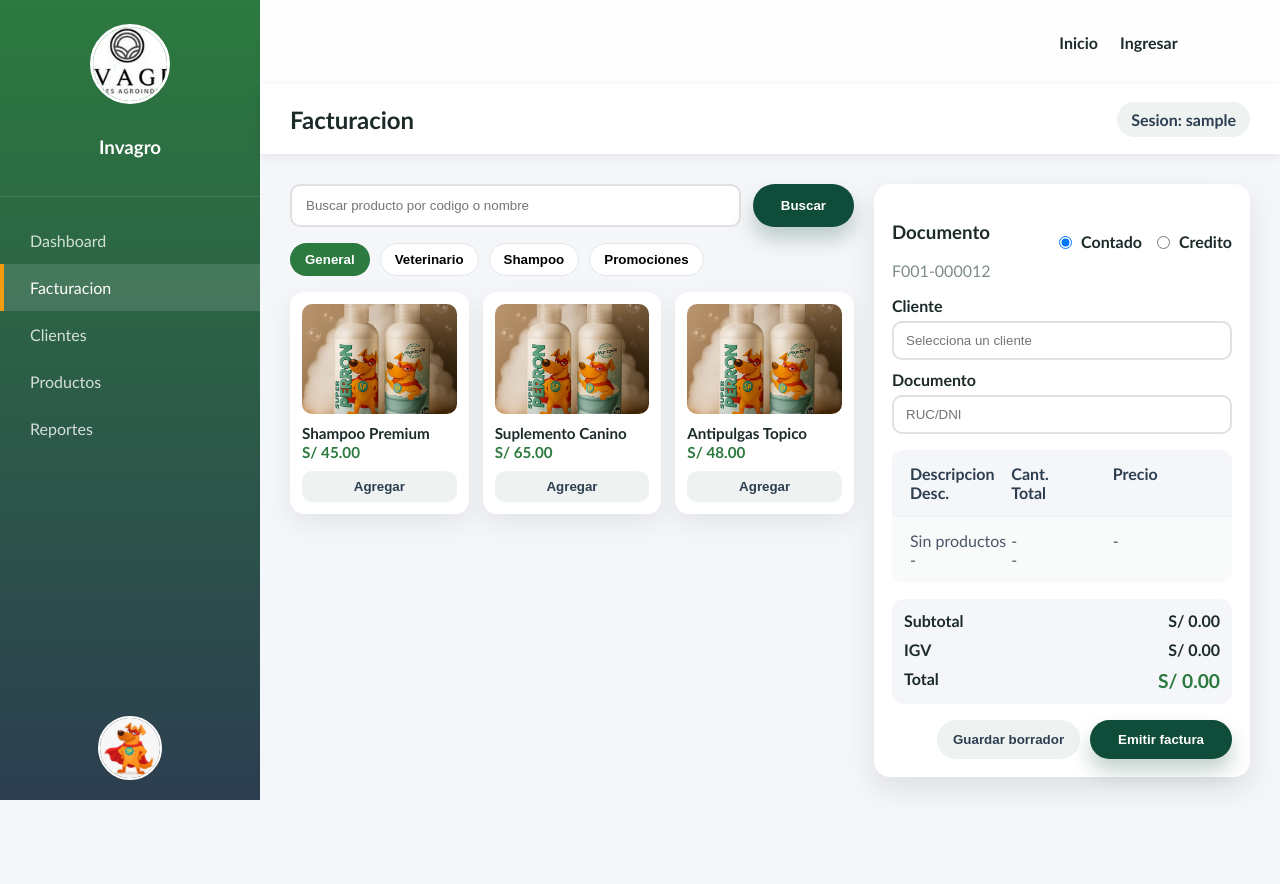
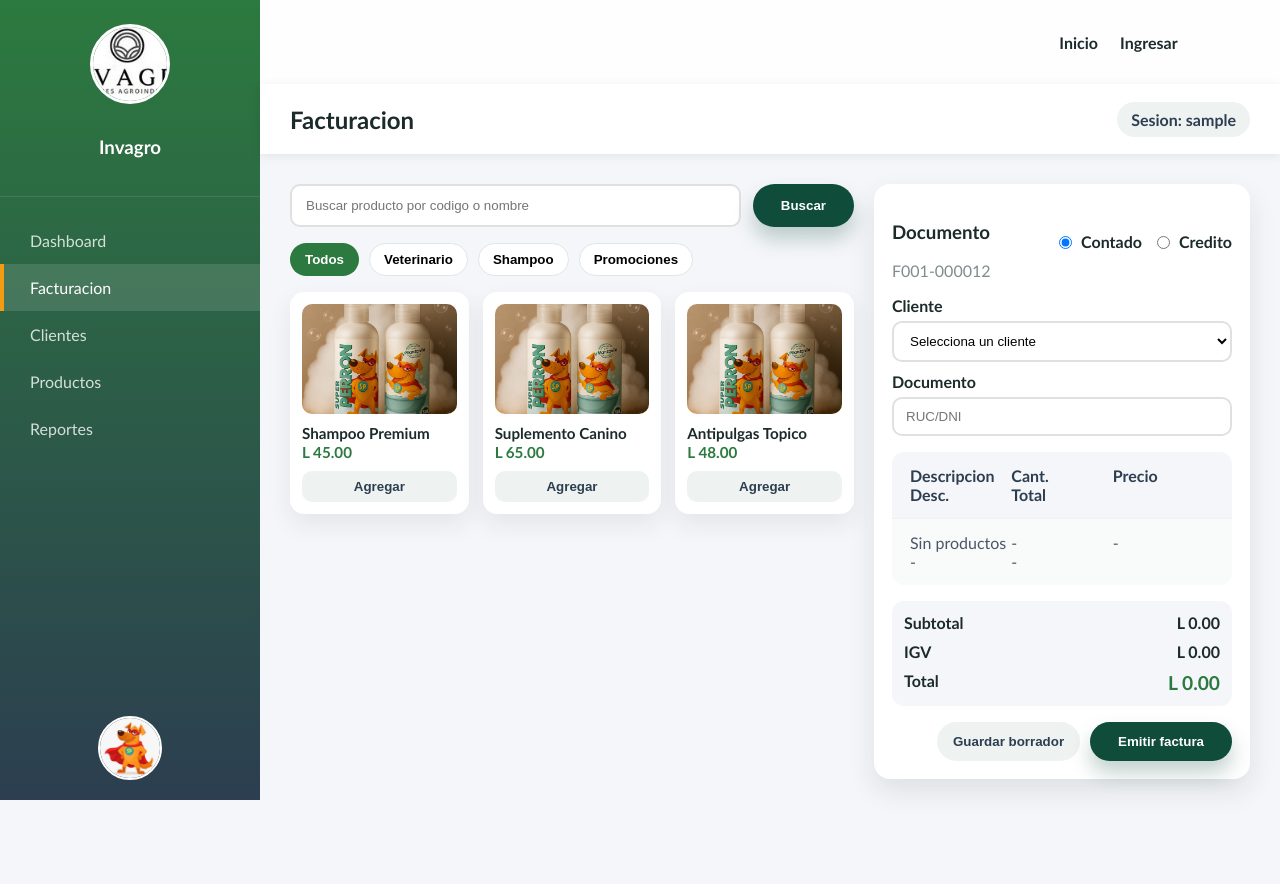
Before and after one commit to Luisfer8904/Sistema-de-facturacion-Invagro, a Flask app: page /facturacion in a window 1280 px wide. Run offline with Flask 3, Linux system fonts and the light colour scheme; the visitor is signed in with stand-in values (Sample User, id 1); parts of the project's set-up code (start-up, migrations or seed data) failed here and were passed over.

Commit message:
Ajustar facturacion a lempiras y clientes

```diff
--- a/backend/app.py
+++ b/backend/app.py
@@ -110,7 +110,12 @@ def create_app():
         if not session.get("user"):
             return redirect(url_for("login"))
 
-        return render_template("facturacion.html", user=session["user"])
+        clientes_list = Cliente.query.order_by(Cliente.nombre.asc()).all()
+        return render_template(
+            "facturacion.html",
+            user=session["user"],
+            clientes=clientes_list,
+        )
 
     @app.route("/productos", methods=["GET", "POST"])
     def productos():
--- a/backend/static/css/styles.css
+++ b/backend/static/css/styles.css
@@ -876,6 +876,14 @@ body {
   border: 2px solid #e0e0e0;
 }
 
+.pos-client select {
+  width: 100%;
+  padding: 10px 12px;
+  border-radius: 10px;
+  border: 2px solid #e0e0e0;
+  background: #ffffff;
+}
+
 .pos-table {
   background: #f9fbfa;
   border-radius: 12px;
--- a/backend/templates/facturacion.html
+++ b/backend/templates/facturacion.html
@@ -38,7 +38,7 @@
           </div>
 
           <div class="pos-tabs">
-            <button class="tab active">General</button>
+            <button class="tab active">Todos</button>
             <button class="tab">Veterinario</button>
             <button class="tab">Shampoo</button>
             <button class="tab">Promociones</button>
@@ -49,7 +49,7 @@
               <img src="/static/assets/shampoo.jpeg" alt="Shampoo" />
               <div>
                 <h4>Shampoo Premium</h4>
-                <span>S/ 45.00</span>
+                <span>L 45.00</span>
               </div>
               <button>Agregar</button>
             </article>
@@ -57,7 +57,7 @@
               <img src="/static/assets/shampoo.jpeg" alt="Producto" />
               <div>
                 <h4>Suplemento Canino</h4>
-                <span>S/ 65.00</span>
+                <span>L 65.00</span>
               </div>
               <button>Agregar</button>
             </article>
@@ -65,7 +65,7 @@
               <img src="/static/assets/shampoo.jpeg" alt="Producto" />
               <div>
                 <h4>Antipulgas Topico</h4>
-                <span>S/ 48.00</span>
+                <span>L 48.00</span>
               </div>
               <button>Agregar</button>
             </article>
@@ -93,7 +93,12 @@
           <div class="pos-client">
             <div>
               <label>Cliente</label>
-              <input type="text" placeholder="Selecciona un cliente" />
+              <select>
+                <option value="">Selecciona un cliente</option>
+                {% for cliente in clientes %}
+                  <option value="{{ cliente.id }}">{{ cliente.nombre }}</option>
+                {% endfor %}
+              </select>
             </div>
             <div>
               <label>Documento</label>
@@ -121,15 +126,15 @@
           <div class="pos-summary">
             <div>
               <span>Subtotal</span>
-              <strong>S/ 0.00</strong>
+              <strong>L 0.00</strong>
             </div>
             <div>
               <span>IGV</span>
-              <strong>S/ 0.00</strong>
+              <strong>L 0.00</strong>
             </div>
             <div class="pos-total">
               <span>Total</span>
-              <strong>S/ 0.00</strong>
+              <strong>L 0.00</strong>
             </div>
           </div>
 
```
